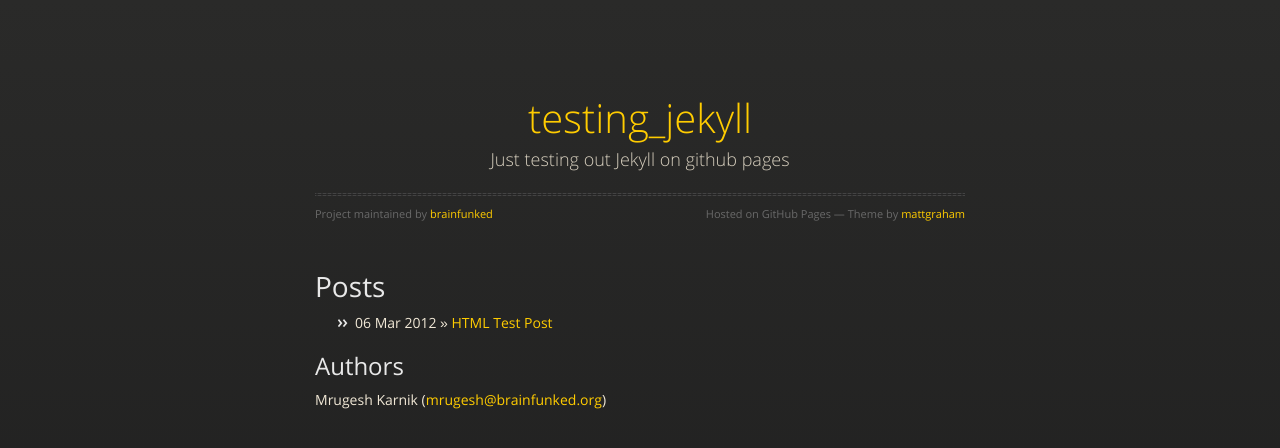
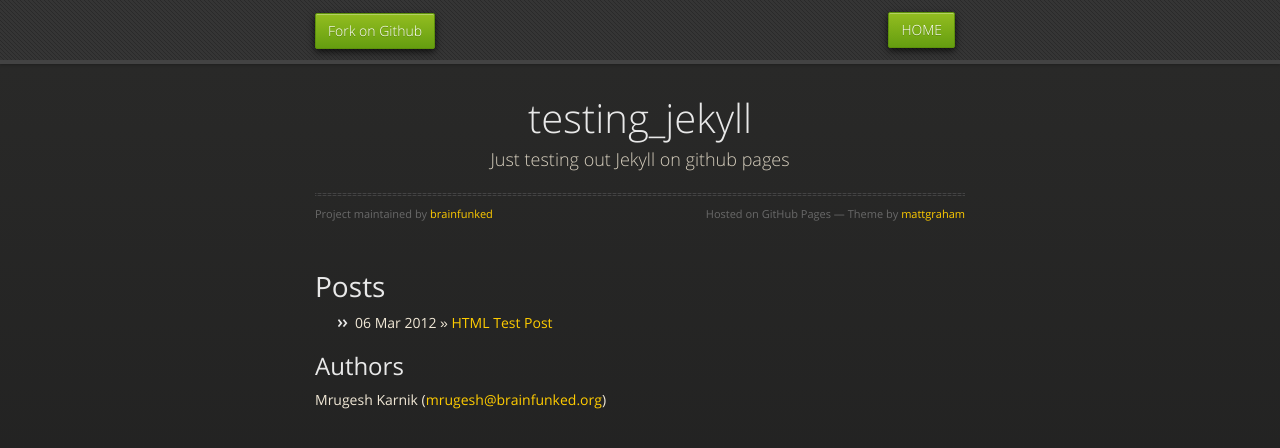
Before and after one commit to brainfunked/testing_jekyll, a Jekyll site: the page built from index.html, in a window 1280 px wide. Shown: the top 448 px of the page. Built offline with Jekyll 4.4.1, drawn with Linux system fonts in a browser that asks for light colours; nearby versions of some CDN libraries.

Commit message:
Added the header

```diff
--- a/_layouts/default.html
+++ b/_layouts/default.html
@@ -20,10 +20,17 @@
   </head>
 
   <body>
+    <div id="header">
+      <nav>
+        <li class="fork"><a href="https://github.com/brainfunked/testing_jekyll">Fork on Github</a></li>
+        <li class="title"><a href="{{ site.baseurl }}/index.html">HOME</a></li>
+      </nav>
+    </div>
+
     <div class="wrapper">
       <section>
         <div id="title">
-          <h1><a href="https://github.com/brainfunked/testing_jekyll">testing_jekyll</a></h1>
+          <h1>testing_jekyll</h1>
           <p>Just testing out Jekyll on github pages</p>
           <hr/>
           <span class="credits left">Project maintained by <a href="https://github.com/brainfunked">brainfunked</a></span>
```
